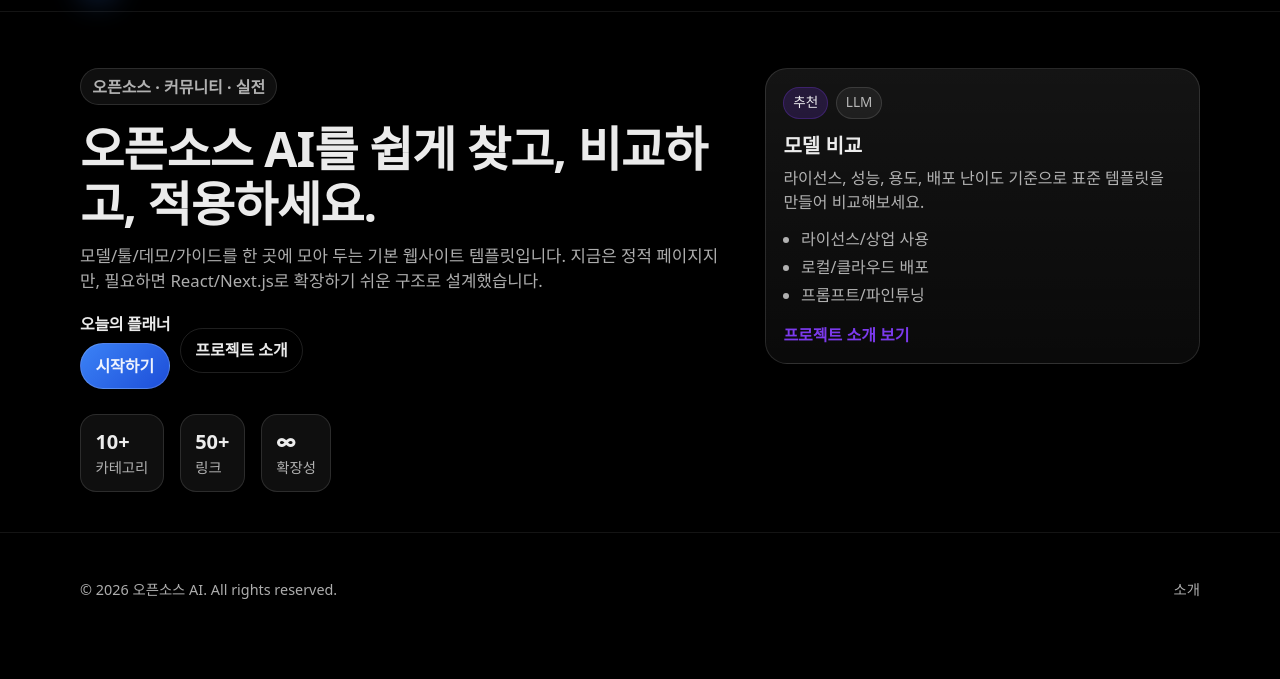
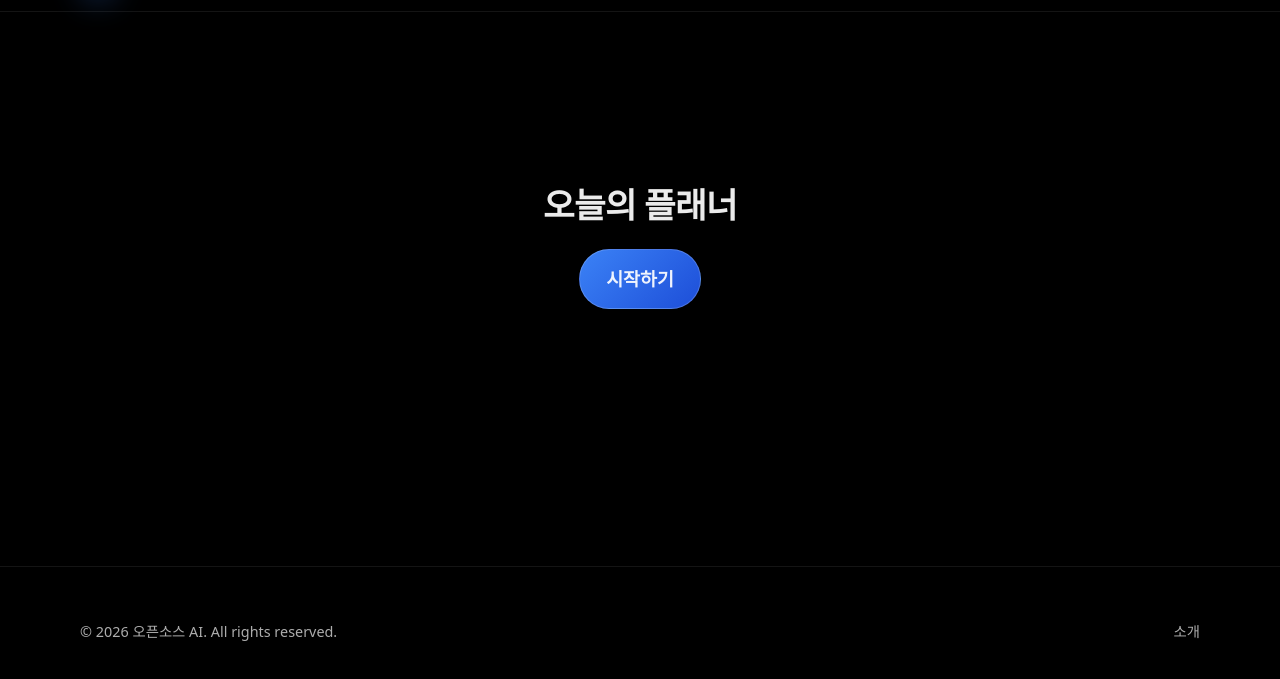
Before and after one commit to dbckdals06/opensource, a plain HTML site: page index.html in a window 1280 px wide. Shown: the part 63-742 px from the top of the page. Drawn offline with Linux system fonts and the light colour scheme.

Commit message:
Home: minimal hero; larger planner CTA; sticky footer; drop resource links

```diff
--- a/css/styles.css
+++ b/css/styles.css
@@ -28,11 +28,17 @@
 html,body{height:100%}
 body{
   margin:0;
+  min-height:100vh;
+  min-height:100dvh;
+  display:flex;
+  flex-direction:column;
   font-family: ui-sans-serif, system-ui, -apple-system, Segoe UI, Roboto, "Noto Sans KR", "Apple SD Gothic Neo", "Malgun Gothic", Arial, sans-serif;
   background: var(--bg);
   color:var(--text);
   line-height:1.5;
 }
+
+main{flex:1 0 auto}
 
 a{color:inherit; text-decoration:none}
 a:hover{opacity:.92}
@@ -145,7 +151,27 @@ a:hover{opacity:.92}
 .btn-primary:hover{filter:saturate(1.05) brightness(1.03)}
 .btn-ghost{background:transparent}
 
-.hero{
+.hero-home-inner{
+  display:flex;
+  flex-direction:column;
+  align-items:center;
+  justify-content:center;
+  text-align:center;
+  min-height:min(58vh, 520px);
+  padding-block:2.5rem;
+}
+.hero-home .hero-planner{align-items:center; gap:.75rem}
+.hero-home .hero-planner-label{
+  font-size:clamp(1.55rem, 4.2vw, 2.15rem);
+  font-weight:800;
+  margin:0 0 .35rem;
+}
+.hero-home .hero-planner .btn{
+  padding:.95rem 1.65rem;
+  font-size:1.15rem;
+  font-weight:700;
+  border-radius:999px;
+}
   padding: 3.5rem 0 2.5rem;
 }
 .hero-inner{
@@ -290,7 +316,8 @@ h1{
 }
 
 .site-footer{
-  padding: 2rem 0 2.2rem;
+  margin-top:auto;
+  padding: 2.5rem 0 clamp(2.75rem, 10vh, 5.5rem);
   border-top: 1px solid rgba(255,255,255,.08);
 }
 [data-theme="light"] .site-footer{border-top: 1px solid rgba(0,0,0,.06)}
--- a/index.html
+++ b/index.html
@@ -3,10 +3,7 @@
   <head>
     <meta charset="UTF-8" />
     <meta name="viewport" content="width=device-width, initial-scale=1" />
-    <meta
-      name="description"
-      content="오픈소스 AI 웹사이트 — 프로젝트 소개, 모델/도구 모음, 자료 정리."
-    />
+    <meta name="description" content="오늘의 플래너 — 목표 과제와 진행을 한곳에서." />
     <title>오픈소스 AI</title>
     <link rel="stylesheet" href="./css/styles.css" />
   </head>
@@ -40,56 +37,11 @@
     </header>
 
     <main id="main">
-      <section class="hero">
-        <div class="container hero-inner">
-          <div class="hero-copy">
-            <p class="badge">오픈소스 · 커뮤니티 · 실전</p>
-            <h1>오픈소스 AI를 쉽게 찾고, 비교하고, 적용하세요.</h1>
-            <p class="lead">
-              모델/툴/데모/가이드를 한 곳에 모아 두는 기본 웹사이트 템플릿입니다.
-              지금은 정적 페이지지만, 필요하면 React/Next.js로 확장하기 쉬운 구조로
-              설계했습니다.
-            </p>
-            <div class="hero-cta">
-              <div class="hero-planner">
-                <p class="hero-planner-label">오늘의 플래너</p>
-                <a class="btn btn-primary" href="./pages/login.html">시작하기</a>
-              </div>
-              <a class="btn btn-ghost" href="./pages/about.html">프로젝트 소개</a>
-            </div>
-            <div class="hero-stats" role="list">
-              <div class="stat" role="listitem">
-                <div class="stat-num">10+</div>
-                <div class="stat-label">카테고리</div>
-              </div>
-              <div class="stat" role="listitem">
-                <div class="stat-num">50+</div>
-                <div class="stat-label">링크</div>
-              </div>
-              <div class="stat" role="listitem">
-                <div class="stat-num">∞</div>
-                <div class="stat-label">확장성</div>
-              </div>
-            </div>
-          </div>
-
-          <div class="hero-card" aria-label="예시 카드">
-            <div class="card">
-              <div class="card-top">
-                <div class="pill">추천</div>
-                <div class="pill pill-muted">LLM</div>
-              </div>
-              <h2 class="card-title">모델 비교</h2>
-              <p class="card-desc">
-                라이선스, 성능, 용도, 배포 난이도 기준으로 표준 템플릿을 만들어 비교해보세요.
-              </p>
-              <ul class="checklist">
-                <li>라이선스/상업 사용</li>
-                <li>로컬/클라우드 배포</li>
-                <li>프롬프트/파인튜닝</li>
-              </ul>
-              <a class="card-link" href="./pages/about.html">프로젝트 소개 보기</a>
-            </div>
+      <section class="hero hero-home" aria-label="시작">
+        <div class="container hero-home-inner">
+          <div class="hero-planner">
+            <p class="hero-planner-label">오늘의 플래너</p>
+            <a class="btn btn-primary" href="./pages/login.html">시작하기</a>
           </div>
         </div>
       </section>
```
Also changed, not shown: pages/about.html (+0 -1 lines), pages/login.html (+0 -1 lines), pages/signup.html (+0 -1 lines).
